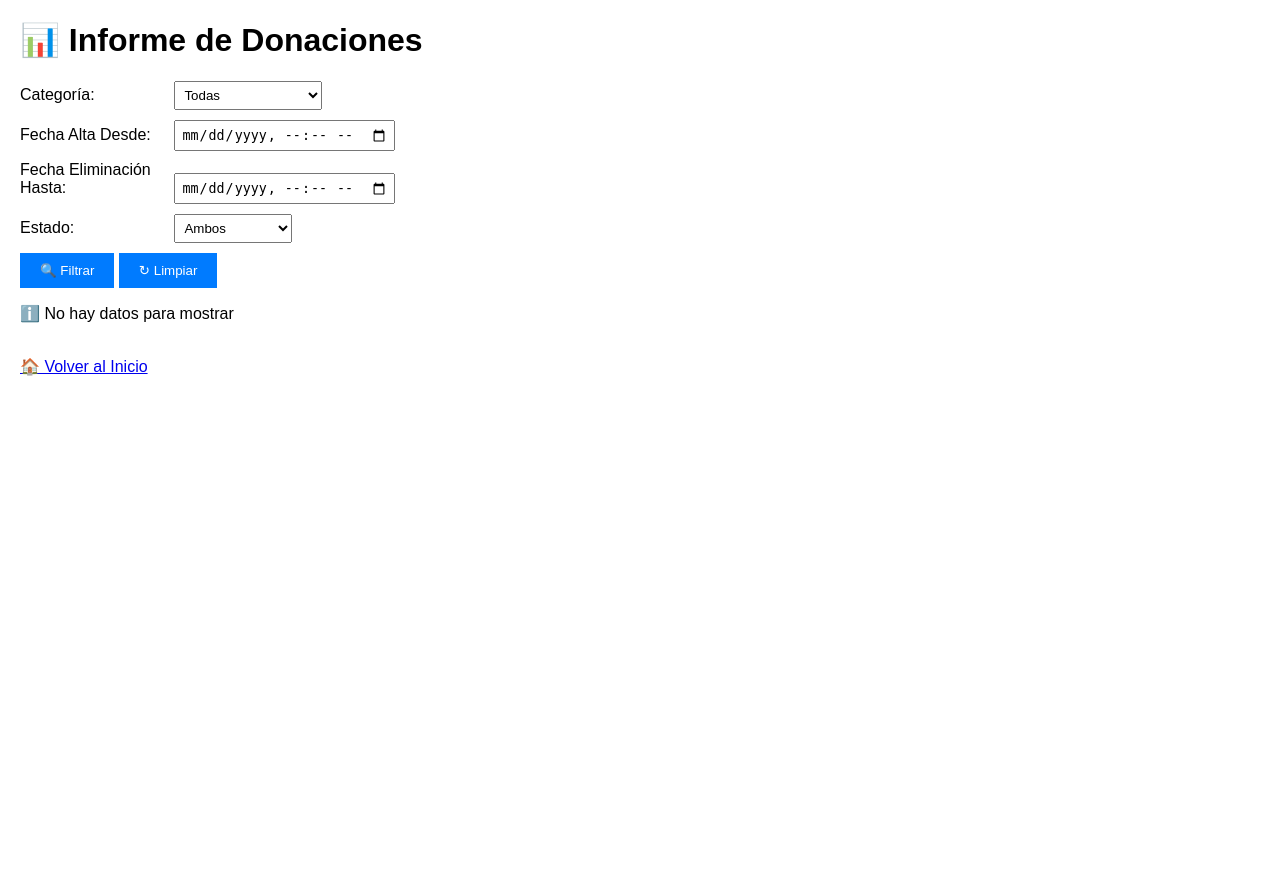
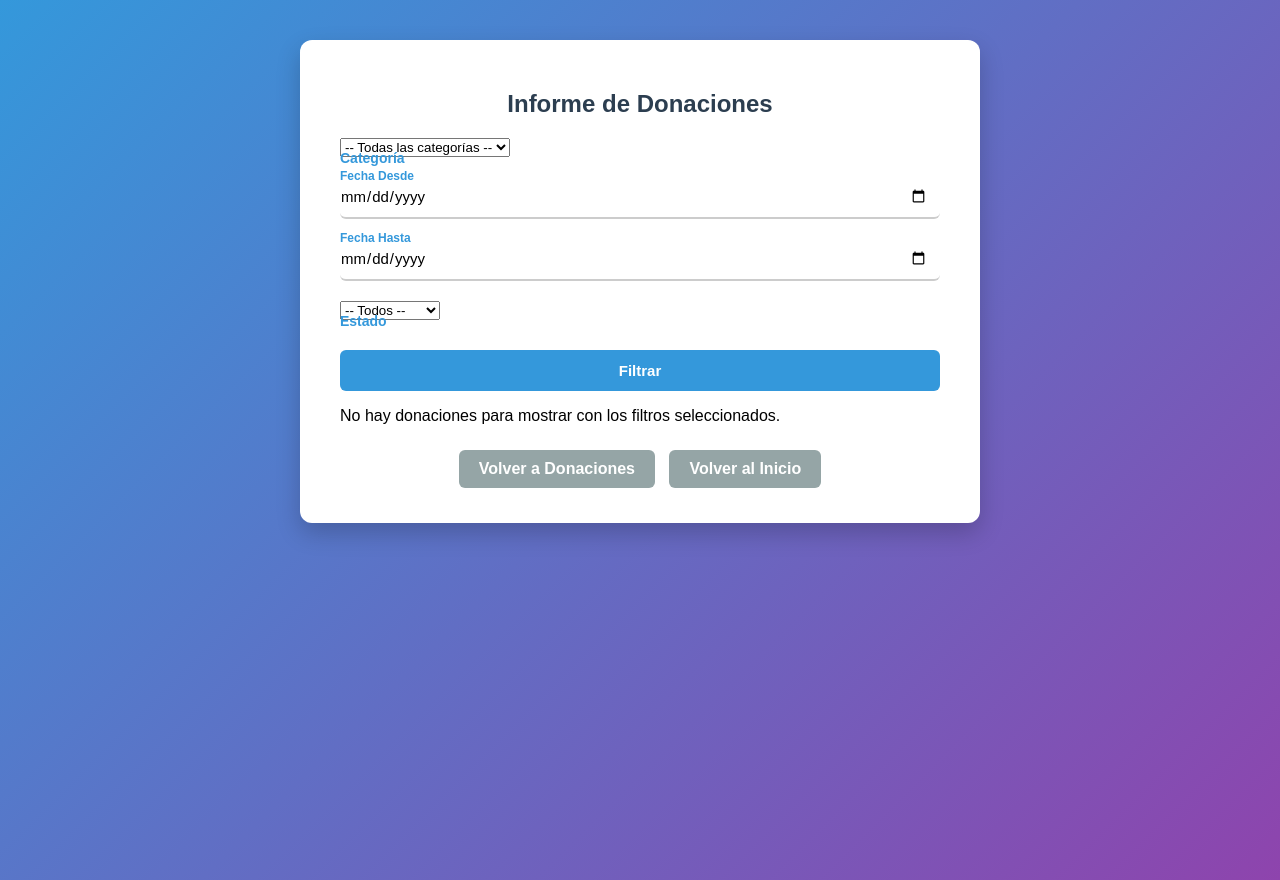
Before and after one commit to anavazquez141/TP-RPC, a Flask app: template client/views/templates/informe_donaciones.html in a window 1280 px wide. Before the commit the page ends 376 px from the top, so only its background shows below. Run offline with Flask 3, Linux system fonts and the light colour scheme; the template is opened without the code that fills it, so the values that code supplies are empty; parts of the project's set-up code (start-up, migrations or seed data) failed here and were passed over.

Commit message:
creacion de controller y metodo en cliente para la vista usada para el modulo1 tp3

```diff
--- a/client/views/templates/informe_donaciones.html
+++ b/client/views/templates/informe_donaciones.html
@@ -3,79 +3,89 @@
 <head>
     <meta charset="UTF-8">
     <title>Informe de Donaciones</title>
-    <style>
-        body { font-family: Arial, sans-serif; margin: 20px; }
-        .form-group { margin: 10px 0; }
-        label { display: inline-block; width: 150px; }
-        input, select { padding: 5px; margin-right: 10px; }
-        button { padding: 10px 20px; background: #007bff; color: white; border: none; cursor: pointer; }
-        table { border-collapse: collapse; width: 100%; margin-top: 20px; }
-        th, td { border: 1px solid #ddd; padding: 8px; text-align: left; }
-        th { background-color: #f2f2f2; }
-        .total { font-weight: bold; background-color: #e9ecef; }
-    </style>
+    <link rel="stylesheet" href="{{ url_for('static', filename='css/estilos.css') }}">
 </head>
 <body>
-    <h1>📊 Informe de Donaciones</h1>
 
-    <!-- FILTROS -->
-    <form method="POST">
-        <div class="form-group">
-            <label>Categoría:</label>
+<div class="profile-card">
+
+    <h2>Informe de Donaciones</h2>
+
+    <!-- Mensajes flash -->
+    {% with messages = get_flashed_messages(with_categories=true) %}
+        {% if messages %}
+            {% for category, message in messages %}
+                <p class="{{ 'success' if category == 'success' else 'error' }}">{{ message }}</p>
+            {% endfor %}
+        {% endif %}
+    {% endwith %}
+
+    <!-- Formulario de filtros -->
+    <form method="GET" class="modern-login-form">
+        <div class="input-group">
             <select name="categoria">
-                <option value="">Todas</option>
-                <option value="ROPA" {{ 'selected' if categoria == 'ROPA' }}>👕 Ropa</option>
-                <option value="ALIMENTOS" {{ 'selected' if categoria == 'ALIMENTOS' }}>🍞 Alimentos</option>
-                <option value="JUGUETES" {{ 'selected' if categoria == 'JUGUETES' }}>🎲 Juguetes</option>
-                <option value="UTILES_ESCOLARES" {{ 'selected' if categoria == 'UTILES_ESCOLARES' }}>📚 Útiles Escolares</option>
+                <option value="">-- Todas las categorías --</option>
+                <option value="ROPA" {% if request.values.get('categoria') == 'ROPA' %}selected{% endif %}>Ropa</option>
+                <option value="ALIMENTOS" {% if request.values.get('categoria') == 'ALIMENTOS' %}selected{% endif %}>Alimentos</option>
+                <option value="JUGUETES" {% if request.values.get('categoria') == 'JUGUETES' %}selected{% endif %}>Juguetes</option>
+                <option value="UTILES_ESCOLARES" {% if request.values.get('categoria') == 'UTILES_ESCOLARES' %}selected{% endif %}>Útiles escolares</option>
             </select>
+            <label>Categoría</label>
         </div>
 
-        <div class="form-group">
-            <label>Fecha Alta Desde:</label>
-            <input type="datetime-local" name="fechaDesde" value="{{ fecha_desde or '' }}">
+        <div class="input-group">
+            <input type="date" name="fechaDesde" value="{{ request.values.get('fechaDesde', '') }}">
+            <label>Fecha Desde</label>
         </div>
 
-        <div class="form-group">
-            <label>Fecha Eliminación Hasta:</label>
-            <input type="datetime-local" name="fechaHasta" value="{{ fecha_hasta or '' }}">
+        <div class="input-group">
+            <input type="date" name="fechaHasta" value="{{ request.values.get('fechaHasta', '') }}">
+            <label>Fecha Hasta</label>
         </div>
 
-        <div class="form-group">
-            <label>Estado:</label>
+        <div class="input-group">
             <select name="eliminado">
-                <option value="">Ambos</option>
-                <option value="false" {{ 'selected' if eliminado == 'false' }}>✅ Activas</option>
-                <option value="true" {{ 'selected' if eliminado == 'true' }}>🗑️ Eliminadas</option>
+                <option value="">-- Todos --</option>
+                <option value="si" {% if request.values.get('eliminado') == 'si' %}selected{% endif %}>Eliminado</option>
+                <option value="no" {% if request.values.get('eliminado') == 'no' %}selected{% endif %}>No eliminado</option>
             </select>
+            <label>Estado</label>
         </div>
 
-        <button type="submit">🔍 Filtrar</button>
-        <a href="{{ url_for('donacion_bp.informe_donaciones') }}"><button type="button">↻ Limpiar</button></a>
+        <button type="submit" class="btn primary">Filtrar</button>
     </form>
 
-    <!-- RESULTADOS -->
+    <!-- Tabla de resultados -->
     {% if informe %}
-    <h2>Resultados: {{ informe|length }} registros</h2>
-    <table>
+        <table class="tabla-informe">
+            <thead>
                 <tr>
                     <th>Categoría</th>
-            <th>Estado</th>
+                    <th>Eliminado</th>
                     <th>Total Cantidad</th>
                 </tr>
+            </thead>
+            <tbody>
                 {% for item in informe %}
-        <tr class="{{ 'total' if loop.last else '' }}">
+                    <tr>
                         <td>{{ item.categoria }}</td>
-            <td>{{ '🗑️ Eliminada' if item.eliminado else '✅ Activa' }}</td>
+                        <td>{{ 'Sí' if item.eliminado else 'No' }}</td>
                         <td>{{ item.totalCantidad }}</td>
                     </tr>
                 {% endfor %}
+            </tbody>
         </table>
     {% else %}
-    <p>ℹ️ No hay datos para mostrar</p>
+        <p>No hay donaciones para mostrar con los filtros seleccionados.</p>
     {% endif %}
 
-    <br>
-    <a href="{{ url_for('auth.index') }}">🏠 Volver al Inicio</a>
+    <!-- Enlaces -->
+    <div class="actions">
+        <a href="{{ url_for('donacion_bp.donaciones') }}" class="btn secondary">Volver a Donaciones</a>
+        <a href="{{ url_for('auth.index') }}" class="btn secondary">Volver al Inicio</a>
+    </div>
+
+</div>
+
 </body>
 </html>
```
Also changed, not shown: client/cliente_donacion.py (+1 -74 lines), client/cliente_donacion_graph.py (added, +50 -0 lines), client/donacion_controller.py (+34 -30 lines). Lines whose indentation alone changed are shown as unchanged.
